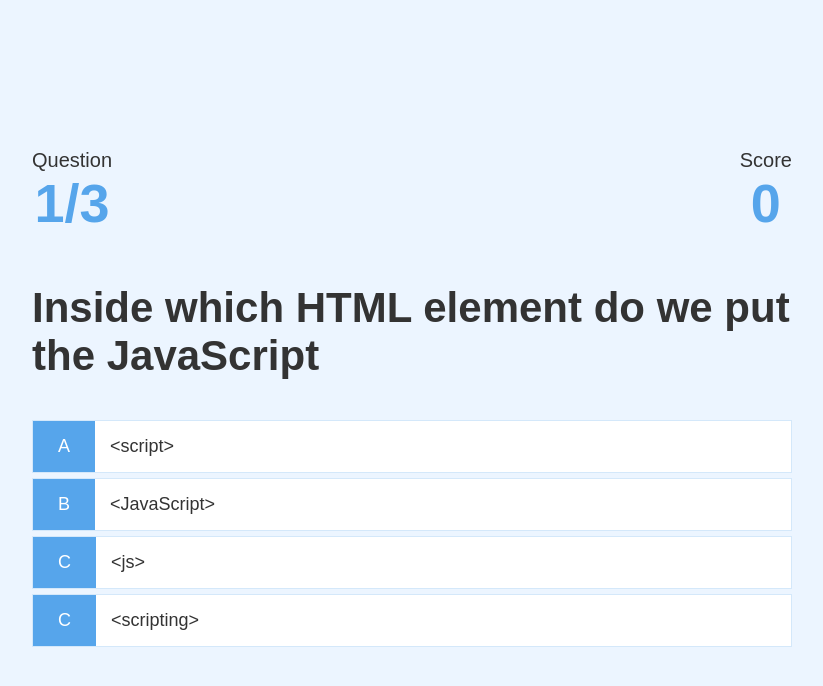
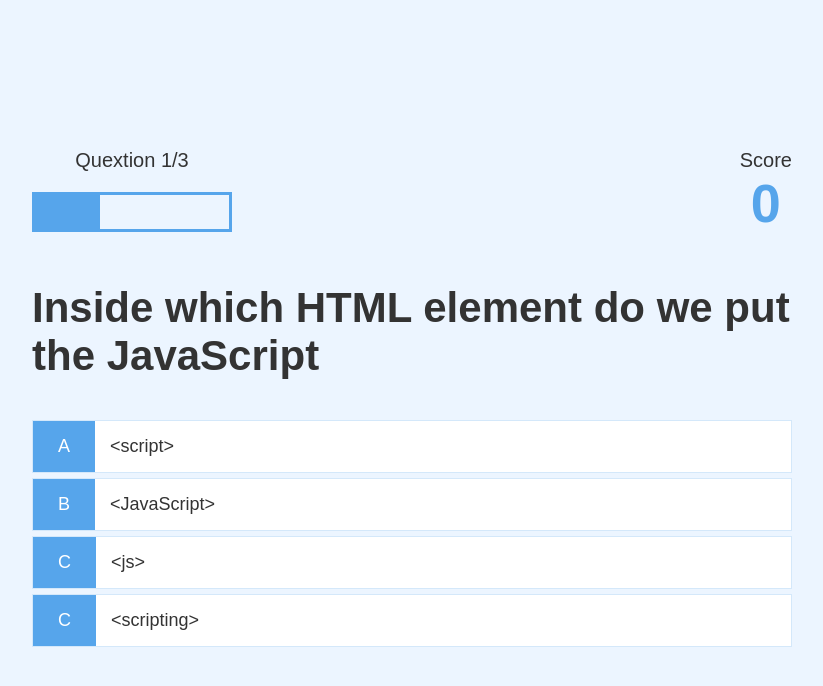
Before and after one commit to chamakhmakh/quiz-app, a plain HTML site: page game.html in a window 1280 px wide. Shown: the whole page, without its empty margins (228-1051 px from the left). Drawn offline with Linux system fonts and the light colour scheme.

Commit message:
create a progress bar

```diff
--- a/game.css
+++ b/game.css
@@ -45,3 +45,16 @@
 .hud-main-text {
     text-align: center;
 }
+
+#progressBar {
+    width: 20rem;
+    height: 4rem;
+    border: 0.3rem solid #56a5eb;
+    margin-top: 2rem;
+}
+
+#progressBarFull {
+    height: 3.5rem;
+    background-color: #56a5eb;
+    width: 0%;
+}
--- a/game.html
+++ b/game.html
@@ -13,10 +13,12 @@
         <div id="game" class="jusify-center flex-column">
             <div id="hud">
                 <div id="hud-item">
-                    <p class="hud-perfix">
+                    <p id="progressText" class="hud-perfix">
                         Question
                     </p>
-                    <h1 class="hud-main-text" id="questionCounter"></h1>
+                    <div id="progressBar">
+                        <div id="progressBarFull"></div>
+                    </div>
                 </div>
                 <div id="hud-item">
                     <p class="hud-perfix">
--- a/game.js
+++ b/game.js
@@ -1,7 +1,8 @@
 const question = document.getElementById("question");
 const choices = Array.from(document.getElementsByClassName("choice-text"));
-const questionCounterText = document.getElementById("questionCounter");
+const progressText = document.getElementById("progressText");
 const scoreText = document.getElementById("score");
+const progressBarFull = document.getElementById("progressBarFull")
 
 let currentQuestion = {};
 let acceptingAnswers = true;
@@ -65,7 +66,10 @@ getNewQuestion = () => {
     }
 
     questionCounter++;
-    questionCounterText.innerText = `${questionCounter}/${MAX_QUESTIONS}`;
+    progressText.innerText = `Quextion ${questionCounter}/${MAX_QUESTIONS}`;
+
+    console.log((questionCounter / MAX_QUESTIONS) * 100);
+    progressBarFull.style.width = `${(questionCounter / MAX_QUESTIONS) * 100}%`;
 
     const questionIndex = Math.floor(Math.random() * availableQuestions.length);
     currentQuestion = availableQuestions[questionIndex];
```
